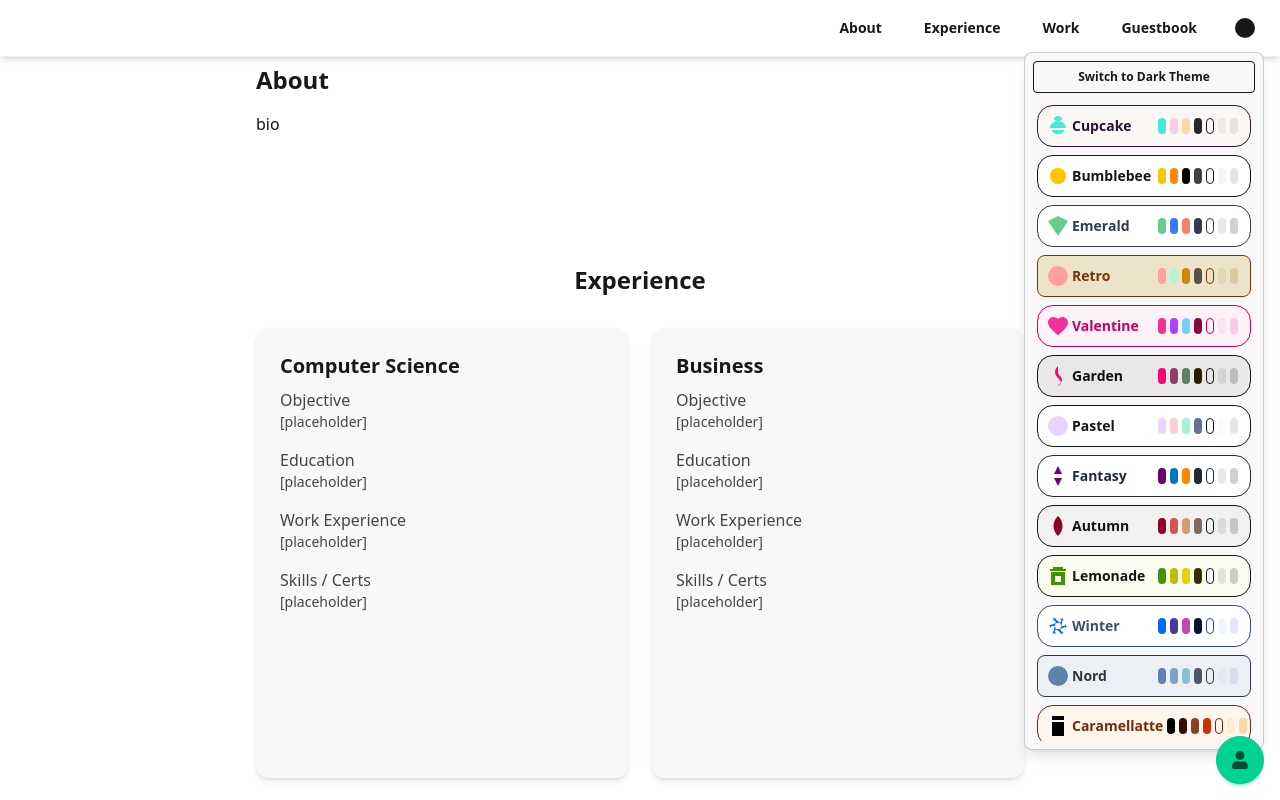
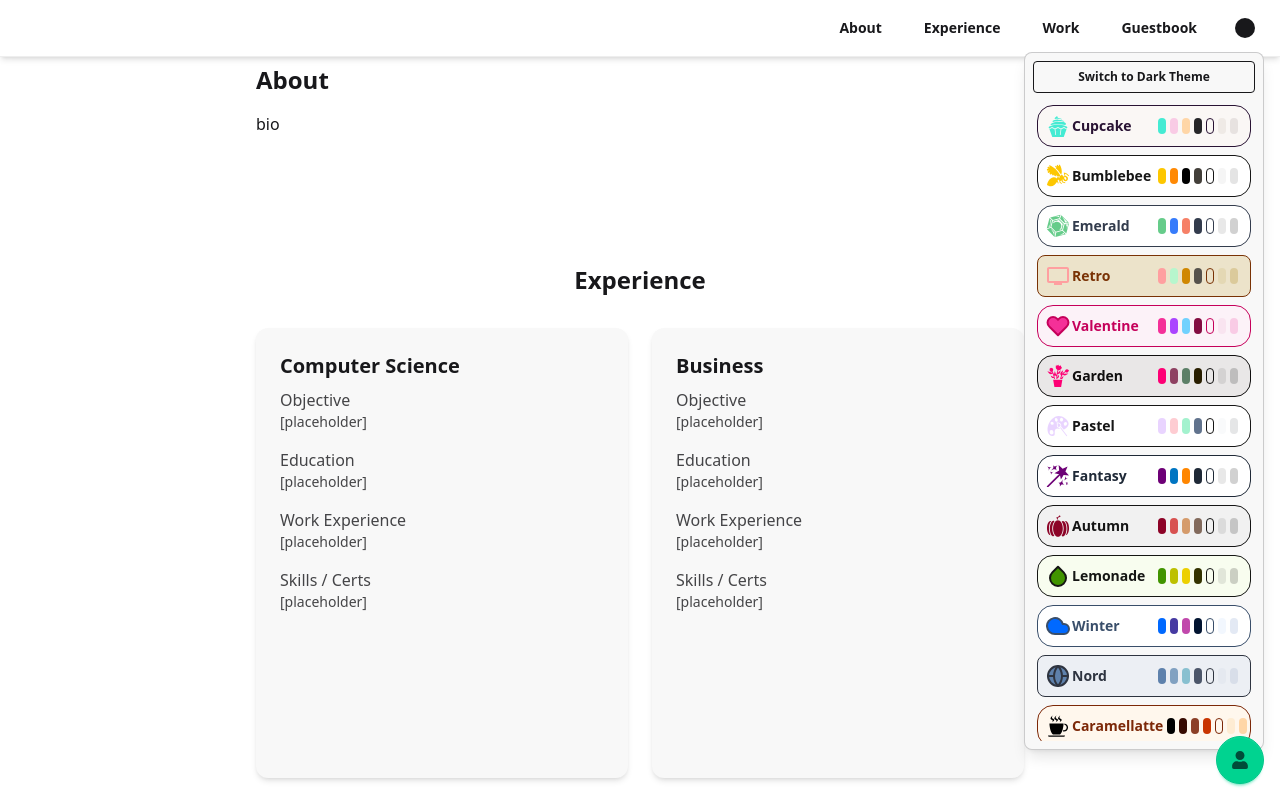
Before and after one commit to AnderBarbot/ander-portfolio, a Next.js app: page / in a window 1280 px wide. Both pictures are taken after a click on the button 1245 px from the left and 28 px from the top of the page. Shown: the top 800 px of the page. Built offline with nearby package versions, Linux system fonts and the light colour scheme; no server answers; the database is empty.

Commit message:
icon changes

```diff
--- a/src/components/Themes.tsx
+++ b/src/components/Themes.tsx
@@ -1,157 +1,74 @@
 import React, { JSX } from 'react';
+import { FiCoffee, FiSun, FiMoon, FiStar, FiHeart, FiDroplet, FiZap, FiCloud, FiGlobe } from 'react-icons/fi';
+import { MdOutlineBusinessCenter, MdOutlineNightlight, MdOutlineForest, MdTv, MdOutlineAutorenew } from 'react-icons/md';
+import { IoMdRocket } from 'react-icons/io';
+import { GiCupcake, GiBee, GiEmerald, GiRoundStar, GiDragonHead, GiWaterDrop, GiOctopus, GiPumpkin, GiBlackFlag, GiSunset, GiCoffeeCup, GiAlienBug, GiBat, GiPalette, GiFlowerPot, GiFairyWand } from 'react-icons/gi';
 
 export const lightThemes = [
-  'cupcake', 'bumblebee', 'emerald', 'retro', 'valentine', 'garden',
-  'pastel', 'fantasy', 'autumn', 'lemonade', 'winter', 'nord', 'caramellatte',
+  'cupcake',
+  'bumblebee',
+  'emerald',
+  'retro',
+  'valentine',
+  'garden',
+  'pastel',
+  'fantasy',
+  'autumn',
+  'lemonade',
+  'winter',
+  'nord',
+  'caramellatte',
 ];
 
 export const darkThemes = [
-  'dark', 'forest', 'black', 'luxury', 'dracula',
-  'halloween', 'business', 'night', 'coffee',
-  'dim', 'sunset', 'abyss', 'aqua', 'synthwave',
+  'dark',
+  'forest',
+  'black',
+  'luxury',
+  'dracula',
+  'halloween',
+  'business',
+  'night',
+  'coffee',
+  'dim',
+  'sunset',
+  'abyss',
+  'aqua',
+  'synthwave',
 ];
 
 export const defaultLight = 'fantasy';
 export const defaultDark = 'forest';
 
 export const themeIcons: Record<string, JSX.Element> = {
-  cupcake: (
-    <svg className="w-6 h-6 fill-primary" viewBox="0 0 24 24">
-      <path d="M12 2C10 2 8 3 8 5s4 2 4 2 4 0 4-2-2-3-4-3zm0 5c-4 0-8 3-8 7h16c0-4-4-7-8-7zm-6 9c0 2 2 4 6 4s6-2 6-4H6z" />
-    </svg>
-  ),
-  bumblebee: (
-    <svg className="w-6 h-6 fill-primary" viewBox="0 0 24 24">
-      <path d="M4 12a8 8 0 1116 0 8 8 0 01-16 0zm8-6v12m6-6H6" />
-    </svg>
-  ),
-  emerald: (
-    <svg className="w-6 h-6 fill-primary" viewBox="0 0 24 24">
-      <path d="M12 2L2 7l10 15 10-15z" />
-    </svg>
-  ),
-  retro: (
-    <svg className="w-6 h-6 fill-primary" viewBox="0 0 24 24">
-      <circle cx="12" cy="12" r="10" />
-    </svg>
-  ),
-  valentine: (
-    <svg className="w-6 h-6 fill-primary" viewBox="0 0 24 24">
-      <path d="M12 21.35l-1.45-1.32C5.4 15.36 2 12.28 2 8.5 2 5.42 4.42 3 7.5 3c1.74 0 3.41 0.81 4.5 2.09C13.09 3.81 14.76 3 16.5 3 19.58 3 22 5.42 22 8.5c0 3.78-3.4 6.86-8.55 11.54L12 21.35z" />
-    </svg>
-  ),
-  garden: (
-    <svg className="w-6 h-6 fill-primary" viewBox="0 0 24 24">
-      <path d="M12 2C8 6 8 10 12 14s4 6 0 8 4-2 4-6-4-4-4-8z" />
-    </svg>
-  ),
-  pastel: (
-    <svg className="w-6 h-6 fill-primary" viewBox="0 0 24 24">
-      <circle cx="12" cy="12" r="10" />
-    </svg>
-  ),
-  fantasy: (
-    <svg className="w-6 h-6 fill-primary" viewBox="0 0 24 24">
-      <path d="M12 2l4 8H8l4-8zm0 20l-4-8h8l-4 8z" />
-    </svg>
-  ),
-  autumn: (
-    <svg className="w-6 h-6 fill-primary" viewBox="0 0 24 24">
-      <path d="M12 2C6 8 6 16 12 22c6-6 6-14 0-20z" />
-    </svg>
-  ),
-  lemonade: (
-    <svg className="w-6 h-6 fill-primary" viewBox="0 0 24 24">
-      <path d="M17 3H7v2H4v2h16V5h-3zM5 8v13h14V8H5zm4 4h6v6H9v-6z" />
-    </svg>
-  ),
-  winter: (
-    <svg className="w-6 h-6 fill-primary" viewBox="0 0 24 24">
-      <path d="m10 20-1.25-2.5L6 18"/><path d="M10 4 8.75 6.5 6 6"/><path d="m14 20 1.25-2.5L18 18"/><path d="m14 4 1.25 2.5L18 6"/><path d="m17 21-3-6h-4"/><path d="m17 3-3 6 1.5 3"/><path d="M2 12h6.5L10 9"/><path d="m20 10-1.5 2 1.5 2"/><path d="M22 12h-6.5L14 15"/><path d="m4 10 1.5 2L4 14"/><path d="m7 21 3-6-1.5-3"/><path d="m7 3 3 6h4"/>
-    </svg>
-  ),
-  nord: (
-    <svg className="w-6 h-6 fill-primary" viewBox="0 0 24 24">
-      <circle cx="12" cy="12" r="10" />
-    </svg>
-  ),
-  caramellatte: (
-    <svg className="w-6 h-6 fill-primary" viewBox="0 0 24 24">
-      <path d="M6 2h12v4H6V2zm0 6h12v14H6V8z" />
-    </svg>
-  ),
+  // Light themes
+  cupcake: <GiCupcake className="w-6 h-6 fill-primary" />,
+  bumblebee: <GiBee className="w-6 h-6 fill-primary" />,
+  emerald: <GiEmerald className="w-6 h-6 fill-primary" />,
+  retro: <MdTv className="w-6 h-6 fill-primary" />,
+  valentine: <FiHeart className="w-6 h-6 fill-primary" />,
+  garden: <GiFlowerPot className="w-6 h-6 fill-primary" />, // changed from MdOutlineForest
+  pastel: <GiPalette className="w-6 h-6 fill-primary" />, // changed from FiStar
+  fantasy: <GiFairyWand className="w-6 h-6 fill-primary" />, // changed from IoMdRocket
+  autumn: <GiPumpkin className="w-6 h-6 fill-primary" />,
+  lemonade: <FiDroplet className="w-6 h-6 fill-primary" />,
+  winter: <FiCloud className="w-6 h-6 fill-primary" />,
+  nord: <FiGlobe className="w-6 h-6 fill-primary" />,
+  caramellatte: <GiCoffeeCup className="w-6 h-6 fill-primary" />,
 
   // Dark themes
-  dark: (
-    <svg className="w-6 h-6 fill-primary" viewBox="0 0 24 24">
-      <path d="M21.64,13a1,1,0,0,0-1.05-.14,8.05,8.05,0,0,1-3.37.73A8.15,8.15,0,0,1,9.08,5.49a8.59,8.59,0,0,1,
-      .25-2A1,1,0,0,0,8,2.36,10.14,10.14,0,1,0,22,14.05,1,1,0,0,0,21.64,13Z" />
-    </svg>
-  ),
-  forest: (
-    <svg className="w-6 h-6 fill-primary" viewBox="0 0 24 24">
-      <path d="M12 2l4 6h-3v5h-2V8H8l4-6zM4 20h4v-4H4v4zm12 0h4v-4h-4v4z" />
-    </svg>
-  ),
-  black: (
-    <svg className="w-6 h-6 fill-primary" viewBox="0 0 24 24">
-      <circle cx="12" cy="12" r="10" />
-    </svg>
-  ),
-  luxury: (
-    <svg className="w-6 h-6 fill-primary" viewBox="0 0 24 24">
-      <path d="M12 2l3 7h7l-5.5 4.5L19 22l-7-5-7 5 2.5-8.5L2 9h7z" />
-    </svg>
-  ),
-  dracula: (
-    <svg className="w-6 h-6 fill-primary" viewBox="0 0 24 24">
-      <path d="M12 2l4 4H8l4-4zm0 6a6 6 0 100 12 6 6 0 000-12z" />
-    </svg>
-  ),
-  halloween: (
-    <svg className="w-6 h-6 fill-primary" viewBox="0 0 24 24">
-      <path d="M12 2C6.48 2 2 7 2 12s4.48 10 10 10 10-5 10-10S17.52 2 12 2zm3 14l-3-2-3 2 1-3-3-2h3l1-3 1 3h3l-3 2 1 3z" />
-    </svg>
-  ),
-  business: (
-    <svg className="w-6 h-6 fill-primary" viewBox="0 0 24 24">
-      <path d="M7.5 5.25a3 3 0 0 1 3-3h3a3 3 0 0 1 3 3v.205c.933.085 1.857.197 2.774.334 1.454.218 2.476 1.483 2.476 2.917v3.033c0 1.211-.734 2.352-1.936 2.752A24.726 24.726 0 0 1 12 15.75c-2.73 0-5.357-.442-7.814-1.259-1.202-.4-1.936-1.541-1.936-2.752V8.706c0-1.434 1.022-2.7 2.476-2.917A48.814 48.814 0 0 1 7.5 5.455V5.25Zm7.5 0v.09a49.488 49.488 0 0 0-6 0v-.09a1.5 1.5 0 0 1 1.5-1.5h3a1.5 1.5 0 0 1 1.5 1.5Zm-3 8.25a.75.75 0 1 0 0-1.5.75.75 0 0 0 0 1.5Z" clipRule="evenodd" />
-      <path d="M3 18.4v-2.796a4.3 4.3 0 0 0 .713.31A26.226 26.226 0 0 0 12 17.25c2.892 0 5.68-.468 8.287-1.335.252-.084.49-.189.713-.311V18.4c0 1.452-1.047 2.728-2.523 2.923-2.12.282-4.282.427-6.477.427a49.19 49.19 0 0 1-6.477-.427C4.047 21.128 3 19.852 3 18.4Z" />
-    </svg>
-  ),
-  night: (
-    <svg className="w-6 h-6 fill-primary" viewBox="0 0 24 24">
-      <path d="M12 3a9 9 0 100 18 9 9 0 000-18zm0 14a5 5 0 110-10 5 5 0 010 10z" />
-    </svg>
-  ),
-  coffee: (
-    <svg className="w-6 h-6 fill-primary" viewBox="0 0 24 24">
-      <path d="M3 3h18v4H3V3zm2 6h14v10a2 2 0 01-2 2H7a2 2 0 01-2-2V9z" />
-    </svg>
-  ),
-  dim: (
-    <svg className="w-6 h-6 fill-primary" viewBox="0 0 24 24">
-      <circle cx="12" cy="12" r="5" />
-    </svg>
-  ),
-  sunset: (
-    <svg className="w-6 h-6 fill-primary" viewBox="0 0 24 24">
-      <path d="M3 17h18M4 21h16M12 2v6M7 9l5 5 5-5" />
-    </svg>
-  ),
-  abyss: (
-    <svg className="w-6 h-6 fill-primary" viewBox="0 0 24 24">
-      <circle cx="12" cy="12" r="10" />
-    </svg>
-  ),
-  aqua: (
-    <svg className="w-6 h-6 fill-primary" viewBox="0 0 24 24">
-      <path d="M12 2C6 10 6 18 12 22c6-4 6-12 0-20z" />
-    </svg>
-  ),
-  synthwave: (
-    <svg className="w-6 h-6 fill-primary" viewBox="0 0 24 24">
-      <path d="M19.952 1.651a.75.75 0 0 1 .298.599V16.303a3 3 0 0 1-2.176 2.884l-1.32.377a2.553 2.553 0 1 1-1.403-4.909l2.311-.66a1.5 1.5 0 0 0 1.088-1.442V6.994l-9 2.572v9.737a3 3 0 0 1-2.176 2.884l-1.32.377a2.553 2.553 0 1 1-1.402-4.909l2.31-.66a1.5 1.5 0 0 0 1.088-1.442V5.25a.75.75 0 0 1 .544-.721l10.5-3a.75.75 0 0 1 .658.122Z"/>
-    </svg>
-  ),
+  dark: <FiMoon className="w-6 h-6 fill-primary" />,
+  forest: <MdOutlineForest className="w-6 h-6 fill-primary" />,
+  black: <FiMoon className="w-6 h-6 fill-primary" />, // changed from GiBlackFlag
+  luxury: <FiStar className="w-6 h-6 fill-primary" />, // changed from GiDragonHead
+  dracula: <GiBat className="w-6 h-6 fill-primary" />, // changed from GiRoundStar
+  halloween: <GiPumpkin className="w-6 h-6 fill-primary" />,
+  business: <MdOutlineBusinessCenter className="w-6 h-6 fill-primary" />,
+  night: <MdOutlineNightlight className="w-6 h-6 fill-primary" />,
+  coffee: <FiCoffee className="w-6 h-6 fill-primary" />,
+  dim: <FiZap className="w-6 h-6 fill-primary" />,
+  sunset: <GiSunset className="w-6 h-6 fill-primary" />,
+  abyss: <GiOctopus className="w-6 h-6 fill-primary" />,
+  aqua: <GiWaterDrop className="w-6 h-6 fill-primary" />,
+  synthwave: <GiAlienBug className="w-6 h-6 fill-primary" />, // changed from MdTv
 };
```
